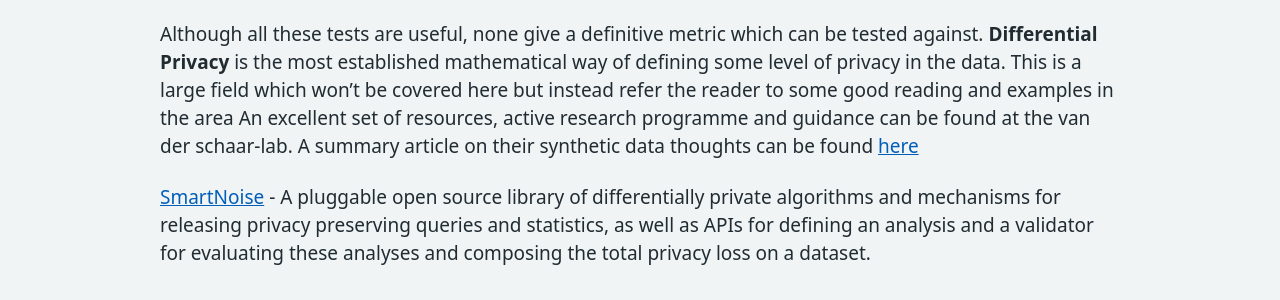
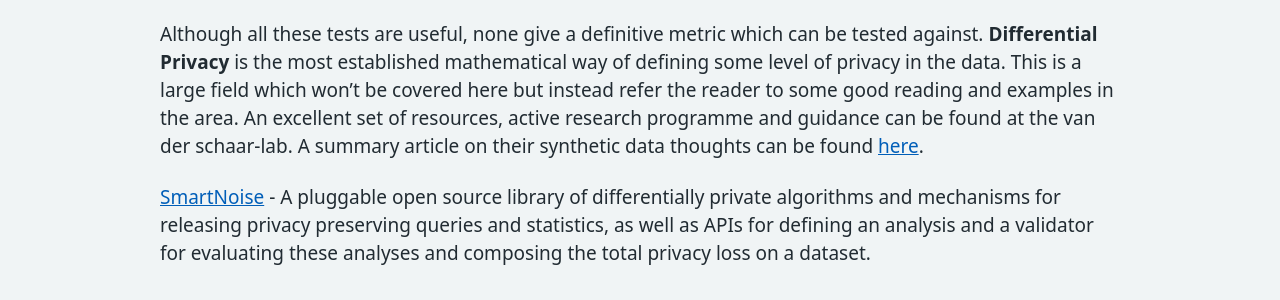
Before and after one commit to nhsx/AnalyticsUnit, a Jekyll site: the page built from synthetic.md, in a window 1280 px wide and 900 px high, scrolled down 5928 px. Shown: the part 211-511 px from the top of the window. Built offline with Jekyll 4.4.1, drawn with Linux system fonts in a browser that asks for light colours.

```diff
--- a/synthetic.md
+++ b/synthetic.md
@@ -131,8 +131,8 @@ Some tests for privacy include:
 * **Uniqueness:** Combinations of values within the data (similar to the l-diversity model).  Some algorithms may force unique records to re-create the outlier!
 * **Can I find me?:** Practical test to see how much information a user would need to find a known subject
 
-Although all these tests are useful, none give a definitive metric which can be tested against.  **Differential Privacy** is the most established mathematical way of defining some level of privacy in the data.  This is a large field which won’t be covered here but instead refer the reader to some good reading and examples in the area
-An excellent set of resources, active research programme and guidance can be found at the van der schaar-lab.  A summary article on their synthetic data thoughts can be found [here](https://www.vanderschaar-lab.com/synthetic-data-breaking-the-data-logjam-in-machine-learning-for-healthcare/)
+Although all these tests are useful, none give a definitive metric which can be tested against.  **Differential Privacy** is the most established mathematical way of defining some level of privacy in the data.  This is a large field which won’t be covered here but instead refer the reader to some good reading and examples in the area.
+An excellent set of resources, active research programme and guidance can be found at the van der schaar-lab.  A summary article on their synthetic data thoughts can be found [here](https://www.vanderschaar-lab.com/synthetic-data-breaking-the-data-logjam-in-machine-learning-for-healthcare/).
 
 [SmartNoise](https://github.com/opendp/smartnoise-core) - A pluggable open source library of differentially private algorithms and mechanisms for releasing privacy preserving queries and statistics, as well as APIs for defining an analysis and a validator for evaluating these analyses and composing the total privacy loss on a dataset.
 
```
